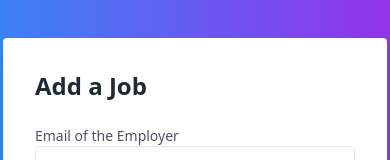
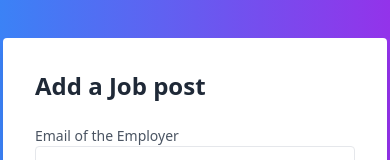
Before and after one commit to meskatabusayed/job-site-client, a React (Vite) app: page /addjob in a window 390 px wide. Shown: the part 142-302 px from the top of the page. Built offline with nearby package versions, Linux system fonts and the light colour scheme; no server answers; sample sign-in values are in the browser's storage.

Commit message:
Update responsive layout for mobile navigation menu

```diff
--- a/src/components/JobDetails/JobDetails.jsx
+++ b/src/components/JobDetails/JobDetails.jsx
@@ -2,6 +2,7 @@ import { useContext } from "react";
 import { useLoaderData, useNavigate } from "react-router-dom";
 import Swal from "sweetalert2";
 import { AuthContext } from "../../Providers/AuthProvider";
+import { Helmet } from "react-helmet-async";
 
 const JobDetails = () => {
   const navigate = useNavigate();
@@ -68,6 +69,9 @@ const JobDetails = () => {
     <div>
       {/* job details card start */}
 
+      <Helmet>
+        <title>Jobify | JobDetails</title>
+      </Helmet>
       <div className="flex items-center justify-center py-10">
         <div className="card w-96 bg-base-100 shadow-xl">
           <div className="card-body py-5">
--- a/src/pages/AddJob/AddJob.jsx
+++ b/src/pages/AddJob/AddJob.jsx
@@ -55,7 +55,7 @@ const AddJob = () => {
             <title>Jobify | AddJob</title>
           </Helmet>
         <div className="bg-white p-8 rounded shadow-lg w-96 my-5">
-          <h2 className="text-2xl font-bold text-gray-800 mb-6">Add a Job</h2>
+          <h2 className="text-2xl font-bold text-gray-800 mb-6">Add a Job post</h2>
           <form onSubmit={ handleAddJob } className="space-y-4">
             <div>
               <label className="block text-sm font-medium text-gray-600">Email of the Employer</label>
--- a/src/pages/MyBids/BidRow.jsx
+++ b/src/pages/MyBids/BidRow.jsx
@@ -14,11 +14,13 @@ const BidRow = ({mybids}) => {
       const comInitValue = {comValue};
       axios.patch(`http://localhost:5000/bid/${_id}` , comInitValue)
       .then(data => {
-        console.log(data.data)
+        console.log(data.data);
+
       })
     }
 
     console.log(comValue);
+
 
 
   console.log(mybids);
--- a/src/pages/UpdateJobPost/UpdateJobPost.jsx
+++ b/src/pages/UpdateJobPost/UpdateJobPost.jsx
@@ -1,7 +1,10 @@
-import { useLoaderData } from "react-router-dom";
+import { useLoaderData  , useNavigate} from "react-router-dom";
 import Swal from "sweetalert2";
 
 const UpdateJobPost = () => {
+
+  const navigate = useNavigate()
+
   const updateJobPost = useLoaderData();
   const {
     _id,
@@ -50,6 +53,7 @@ const UpdateJobPost = () => {
                     icon: 'success',
                     confirmButtonText: 'Ok'
                   })
+                  navigate('/mypostedjobs');
 
             }
 
```
